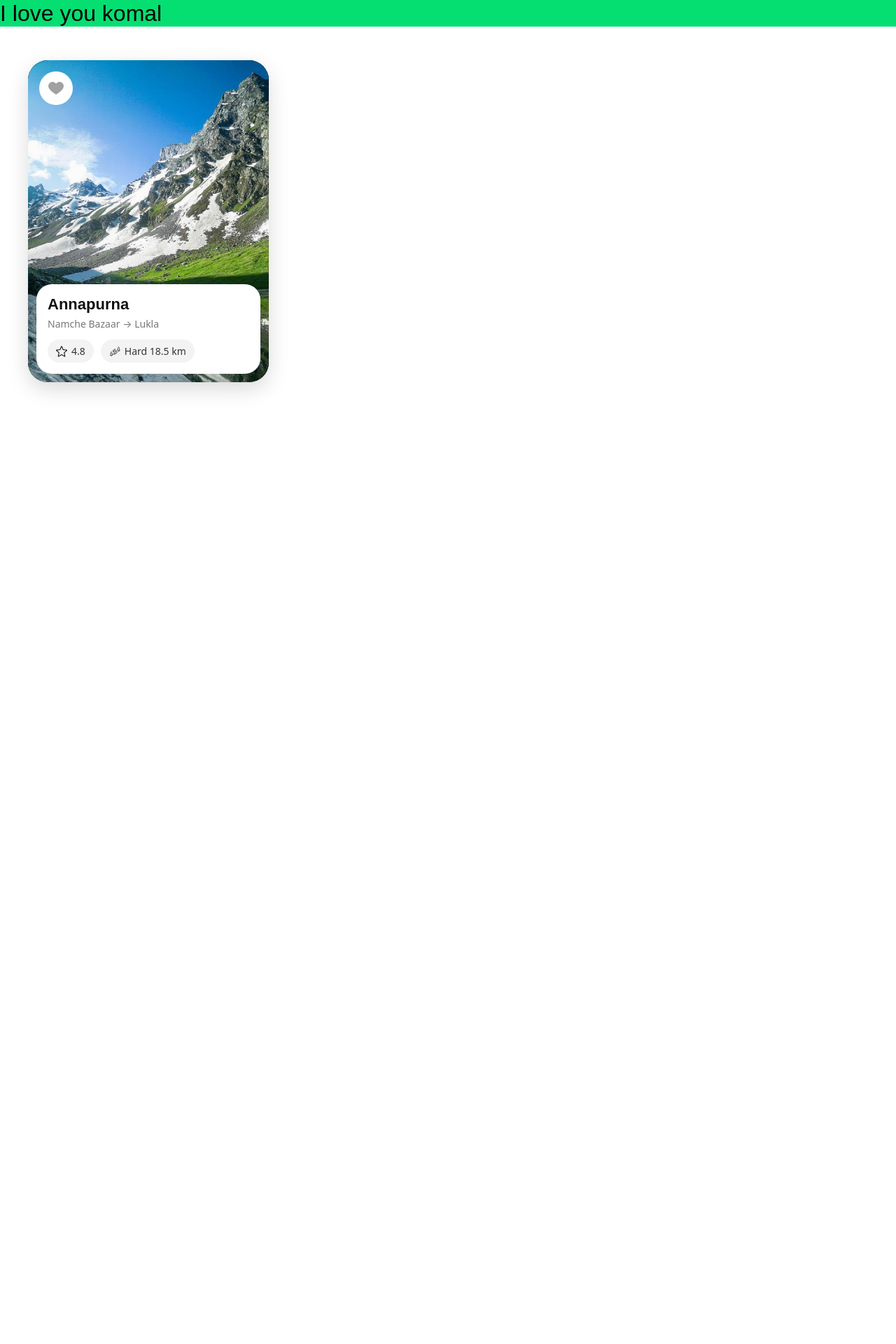
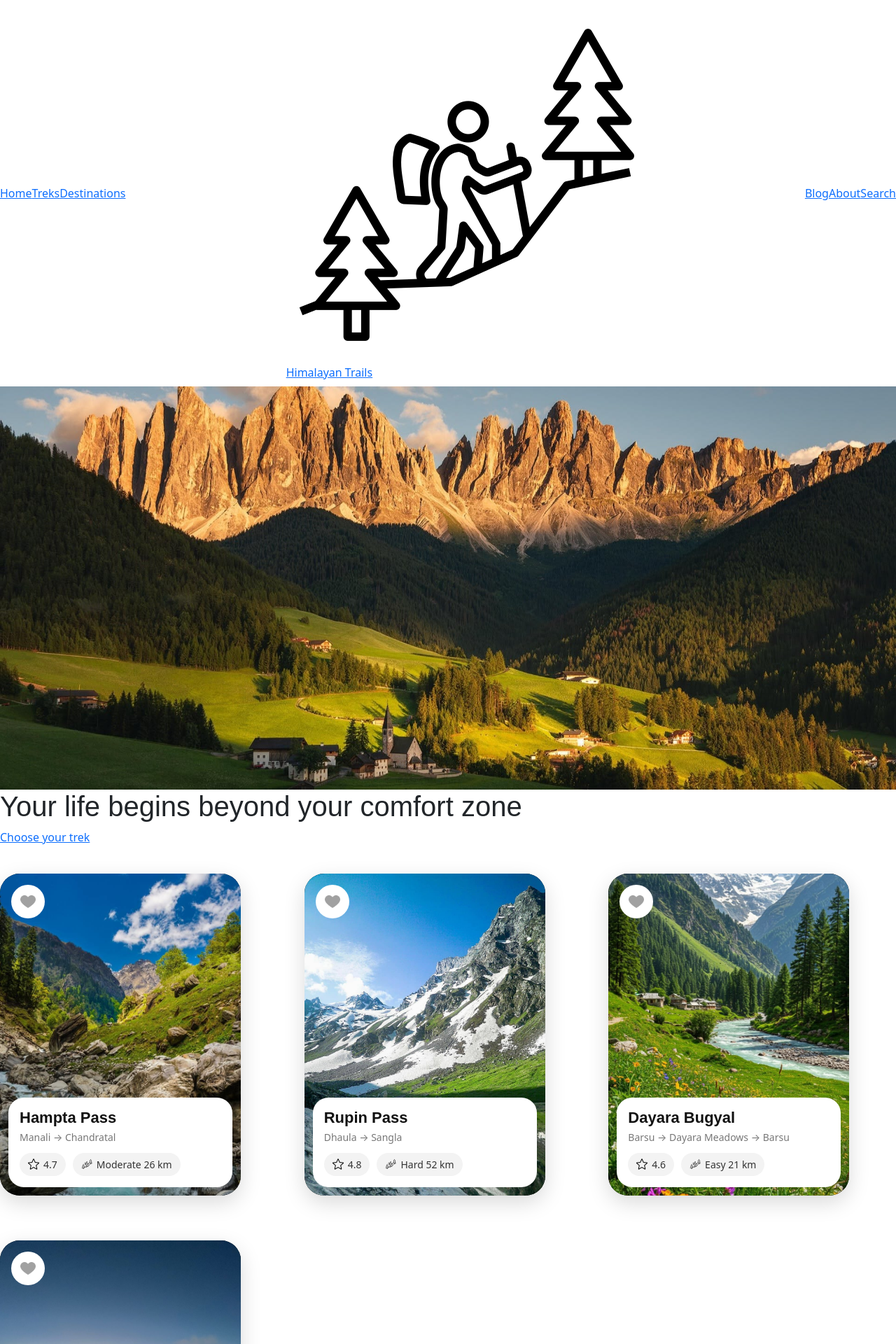
Before and after one commit to ashish2608K/learning-react-v2, a React (Vite) app: page / in a window 1280 px wide. Shown: the top 1920 px of the page at 70% size. Before the commit the page ends 800 px from the top, so only its background shows below. Built offline with nearby package versions, Linux system fonts and the light colour scheme.

Commit message:
Learning Hooks and .map()

```diff
--- a/src/App.jsx
+++ b/src/App.jsx
@@ -1,10 +1,13 @@
-import TrekBtn  from "./TrekCard";
+import TrekGrid from "./Trekgrid";
+import Hero from "./components/banner";
+import Navbar from "./components/Navbar";
 
 function App() {
   return (
     <div>
-      <h2 className="bg-green-400 font-bold text-black">I love you komal</h2>
-      <TrekBtn  />
+      <Navbar />
+      <Hero />
+     <TrekGrid />
     </div>
   );
 }
--- a/src/TrekCard.jsx
+++ b/src/TrekCard.jsx
@@ -1,41 +1,44 @@
 import { useState } from "react";
 
-function TrekBtn() {
+function TrekCard({
+  image,
+  name,
+  route,
+  rating,
+  level,
+  distance }) {
 
-  const [liked, setLiked] = useState();
+  const [liked, setLiked] = useState(false);
 
   return (
-    <div className="like_btn_card">
-      <div className="custom-container">
-        <div className="row">
-          <div className="col-12 col-xl-4">
     <div className="trek-card">
       <div className="img_wrap">
-                <img className="trek_img" src="/images/card-img-two.jpg" alt="Trek" />
-                <button type="button" className={`like-btn ${liked && "liked"}`} onClick={() => setLiked(!liked)} >
+        <img className="trek_img" src={image} alt={name} />
+        <button
+          type="button"
+          className={`like-btn ${liked ? "liked" : ""}`}
+          onClick={() => setLiked(!liked)}
+        >
           <img src="/images/icons/heart.png" alt="" />
         </button>
       </div>
+
       <div className="content-area">
-                <h2 className="heading">Annapurna</h2>
+        <h2 className="heading">{name}</h2>
         <div className="cnt-wrap">
-                  <p>Namche Bazaar → Lukla</p>
+          <p>{route}</p>
         </div>
         <div className="pills">
           <span className="pill">
-                    <img src="/images/icons/star.png" alt="" /> 4.8
+            <img src="/images/icons/star.png" alt="" /> {rating}
           </span>
           <span className="pill">
-                    <img src="/images/icons/trek.png" alt="" /> Hard 18.5 km
+            <img src="/images/icons/trek.png" alt="" /> {level} {distance} km
           </span>
-                </div>
-              </div>
-            </div>
-          </div>
         </div>
       </div>
     </div>
   );
 }
 
-export default TrekBtn;
+export default TrekCard;
--- /dev/null
+++ b/src/TrekGrid.jsx
@@ -0,0 +1,27 @@
+import TrekCard from "./TrekCard";
+import { treks } from "./card";
+
+function TrekGrid() {
+  return (
+    <div className="like_btn_card">
+      <div className="custom-container">
+        <div className="row gy-4">
+          {treks.map((trek) => (
+            <div key={trek.id} className="col-12 col-md-6 col-xl-4" >
+              <TrekCard
+                image={trek.image}
+                name={trek.name}
+                route={trek.route}
+                rating={trek.rating}
+                level={trek.level}
+                distance={trek.distance}
+              />
+            </div>
+          ))}
+        </div>
+      </div>
+    </div>
+  );
+}
+
+export default TrekGrid;
--- /dev/null
+++ b/src/card.js
@@ -0,0 +1,38 @@
+export const treks = [
+  {
+    id: 1,
+    image: "/images/card-img-one.jpg",
+    name: "Hampta Pass",
+    route: "Manali → Chandratal",
+    rating: 4.7,
+    level: "Moderate",
+    distance: 26,
+  },
+  {
+    id: 2,
+    image: "/images/card-img-two.jpg",
+    name: "Rupin Pass",
+    route: "Dhaula → Sangla",
+    rating: 4.8,
+    level: "Hard",
+    distance: 52,
+  },
+  {
+    id: 3,
+    image: "/images/card-img-three.jpg",
+    name: "Dayara Bugyal",
+    route: "Barsu → Dayara Meadows → Barsu",
+    rating: 4.6,
+    level: "Easy",
+    distance: 21,
+  },
+  {
+    id: 4,
+    image: "/images/card-img-four.jpg",
+    name: "Kedarkantha",
+    route: "Sankri → Summit → Sankri",
+    rating: 4.9,
+    level: "Moderate",
+    distance: 20,
+  },
+];
--- /dev/null
+++ b/src/components/Banner.jsx
@@ -0,0 +1,27 @@
+import BannerImg from "/images/banner/banner_img.jpg";
+
+function Hero() {
+    return (
+        <section className="home_banner">
+            <div className="banner_wrapper">
+                <div className="img_wrap">
+                    <img src={BannerImg} alt="Trekkers walking through a Himalayan valley" />
+                </div>
+                <div className="banner_inner">
+                    <div className="content_area">
+                        <h1 className="heading">
+                            Your life begins beyond your comfort zone
+                        </h1>
+                        <div className="mont_btn">
+                            <a href="#treks" className="banner_btn">
+                                Choose your trek
+                            </a>
+                        </div>
+                    </div>
+                </div>
+            </div>
+        </section>
+    );
+}
+
+export default Hero;
--- /dev/null
+++ b/src/components/Navbar.jsx
@@ -0,0 +1,42 @@
+import { useState } from "react";
+import LogoIcon from "../../public/images/icons/trek.png";
+
+const leftLinks = ["Home", "Treks", "Destinations"];
+const rightLinks = ["Blog", "About", "Search"];
+
+function Navbar() {
+    const [active, setActive] = useState("Home");
+
+    const renderLink = (label) => (
+        <a
+            key={label}
+            href="#"
+            className={`navbar_link ${active === label ? "active" : ""}`}
+            onClick={(e) => {
+                e.preventDefault();
+                setActive(label);
+            }}
+        >
+            {label}
+        </a>
+    );
+
+    return (
+        <nav className="navbar">
+            <div className="navbar_group navbar_left">
+                {leftLinks.map(renderLink)}
+            </div>
+
+            <a href="#" className="navbar_logo">
+                <img src={LogoIcon} alt="Himalayan Trails" />
+                <span>Himalayan Trails</span>
+            </a>
+
+            <div className="navbar_group navbar_right">
+                {rightLinks.map(renderLink)}
+            </div>
+        </nav>
+    );
+}
+
+export default Navbar;
--- a/src/css/common.css
+++ b/src/css/common.css
@@ -1,3 +1,4 @@
 @import "tailwindcss";
 @import "./custom-style.css";
 @import "./TrekCard.css";
+@import url("./navbar.css");
--- a/src/css/custom-style.css
+++ b/src/css/custom-style.css
@@ -22,93 +22,6 @@
     --theme-errigal-white: #ffffffe6;
 }
 
-.icon_group a.nav-user {
-    display: flex;
-    align-items: center;
-}
-
-
-
-.nav-avatar {
-    width: 32px;
-    height: 32px;
-    border-radius: 50%;
-    object-fit: cover;
-    display: block;
-}
-
-.nav-avatar--initials {
-    display: flex;
-    align-items: center;
-    justify-content: center;
-    background: #1c1c1c;
-    color: #fff;
-    font-size: 12px;
-    font-weight: 600;
-}
-
-.nav_cart_btn {
-    position: relative;
-}
-
-.cart-badge {
-    position: absolute;
-    top: -6px;
-    right: -8px;
-    min-width: 18px;
-    height: 18px;
-    padding: 0 4px;
-    border-radius: 9px;
-    background: #1c1c1c;
-    color: #fff;
-    font-size: 11px;
-    line-height: 18px;
-    text-align: center;
-}
-
-.primary-text-color {
-    color: var(--primary-text-color);
-}
-
-.primary-bg {
-    background-color: var(--primary-bg);
-}
-
-.buy_now_btn {
-    display: block;
-    background: #171717;
-    color: #fff;
-    text-align: center;
-    padding: 10px min(max(1.5625rem, 0.7813vw), 0.9375rem);
-    border-radius: 999px;
-    font-size: 15px;
-    font-weight: 600;
-    transition: background 0.2s ease;
-}
-
-.view_all_button {
-    display: inline-flex;
-    align-items: center;
-    justify-content: center;
-    width: fit-content;
-    background: #171717;
-    padding: min(max(0.5625rem, 0.7292vw), 0.875rem) min(max(1.5625rem, 1.5625vw), 1.875rem);
-    border-radius: 999px;
-    transition: background 0.2s ease;
-}
-
-.view_all_button .view_all_text {
-    color: #fff;
-    font-size: min(max(0.9375rem, 1.25vw), 1.25rem);
-    font-weight: 600;
-    text-decoration: none;
-    white-space: nowrap;
-}
-
-.view_all_button:hover {
-    background: #2f2f2f;
-}
-
 html {
     font-size: var(--theme-font-size);
 }
@@ -128,15 +41,6 @@ body {
     overflow-x: hidden;
 }
 
-.custom-container {
-    width: 100%;
-    max-width: 1740px;
-    margin-left: auto;
-    margin-right: auto;
-    padding-left: 40px;
-    padding-right: 40px;
-    box-sizing: border-box;
-}
 
 
 /* Common Headings start */
```
Also changed, not shown: src/css/navbar.css (added, +87 -0 lines). Lines whose indentation alone changed are shown as unchanged.
